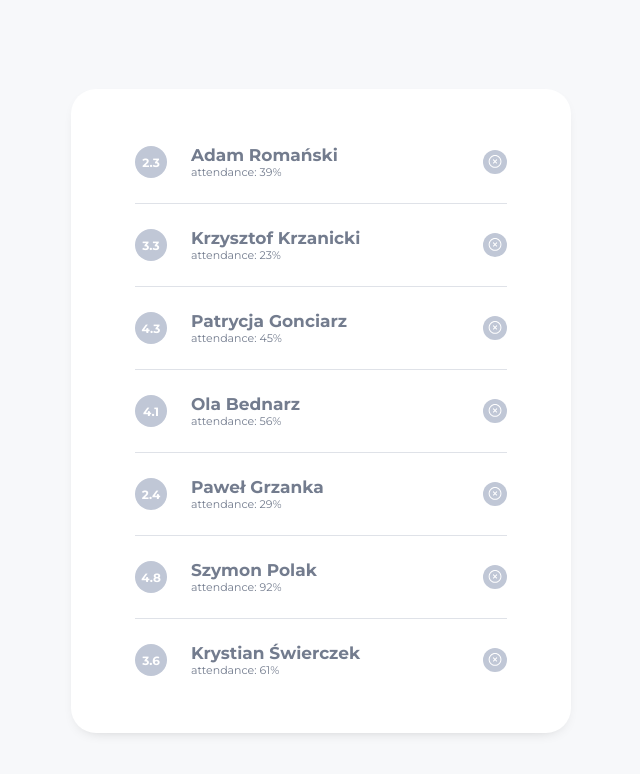
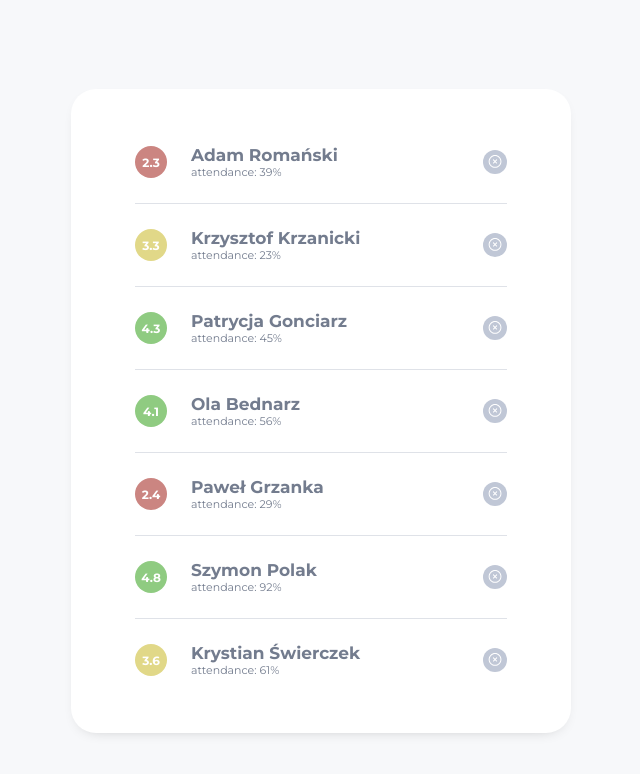
Before and after one commit to writecleancode/studybuddy-vue, a Vue app: page / in a window 1280 px wide. Shown: the top 774 px of the page, without its empty margins (319-959 px from the left). Built offline with nearby package versions, Linux system fonts and the light colour scheme.

Commit message:
'App' & 'StyledAverage': changed 'data()' to 'setup(); 'StyledAverage': component background color is now based on the average prop, improved CSS class names;'

```diff
--- a/src/components/atoms/StyledAverage.vue
+++ b/src/components/atoms/StyledAverage.vue
@@ -6,14 +6,13 @@ export default {
 		},
 	},
 
-	data() {
-		const bgColor = '';
-		// const bgColor = () => {
-		// 	if (average >= 4) return 'success';
-		// 	if (average >= 3) return 'warning';
-		// 	if (average >= 2) return 'error';
-		// 	return '';
-		// };
+	setup({ average }) {
+		const bgColor = () => {
+			if (average >= 4) return 'success-bg';
+			if (average >= 3) return 'warning-bg';
+			if (average >= 2) return 'error-bg';
+			return '';
+		};
 
 		return {
 			bgColor,
@@ -23,7 +22,7 @@ export default {
 </script>
 
 <template>
-	<div v-bind:class="`styled-average-wrapper ${bgColor}`">{{ average }}</div>
+	<div v-bind:class="`styled-average-wrapper ${bgColor()}`">{{ average }}</div>
 </template>
 
 <style lang="scss" scoped>
@@ -36,26 +35,20 @@ export default {
 	width: 32px;
 	height: 32px;
 	border-radius: 100px;
-	/* background-color: ${({ theme, $average }) => {
-		if ($average >= 4) return theme.colors.success;
-		if ($average >= 3) return theme.colors.warning;
-		if ($average >= 2) return theme.colors.error;
-		return theme.colors.grey;
-        }}; */
 	background-color: $grey;
 	color: $white;
 	font-size: $font-size-m;
 	font-weight: bold;
 
-	&.success {
+	&.success-bg {
 		background-color: $success;
 	}
 
-	&.warning {
+	&.warning-bg {
 		background-color: $warning;
 	}
 
-	&.error {
+	&.error-bg {
 		background-color: $error;
 	}
 }
--- a/src/views/App.vue
+++ b/src/views/App.vue
@@ -4,7 +4,7 @@ import { students as studentsData } from '@/data/students';
 import StudentsList from '@/components/organisms/StudentsList.vue';
 
 export default {
-	data() {
+	setup() {
 		const students = ref(studentsData);
 
 		const deleteStudent = name => {
```
